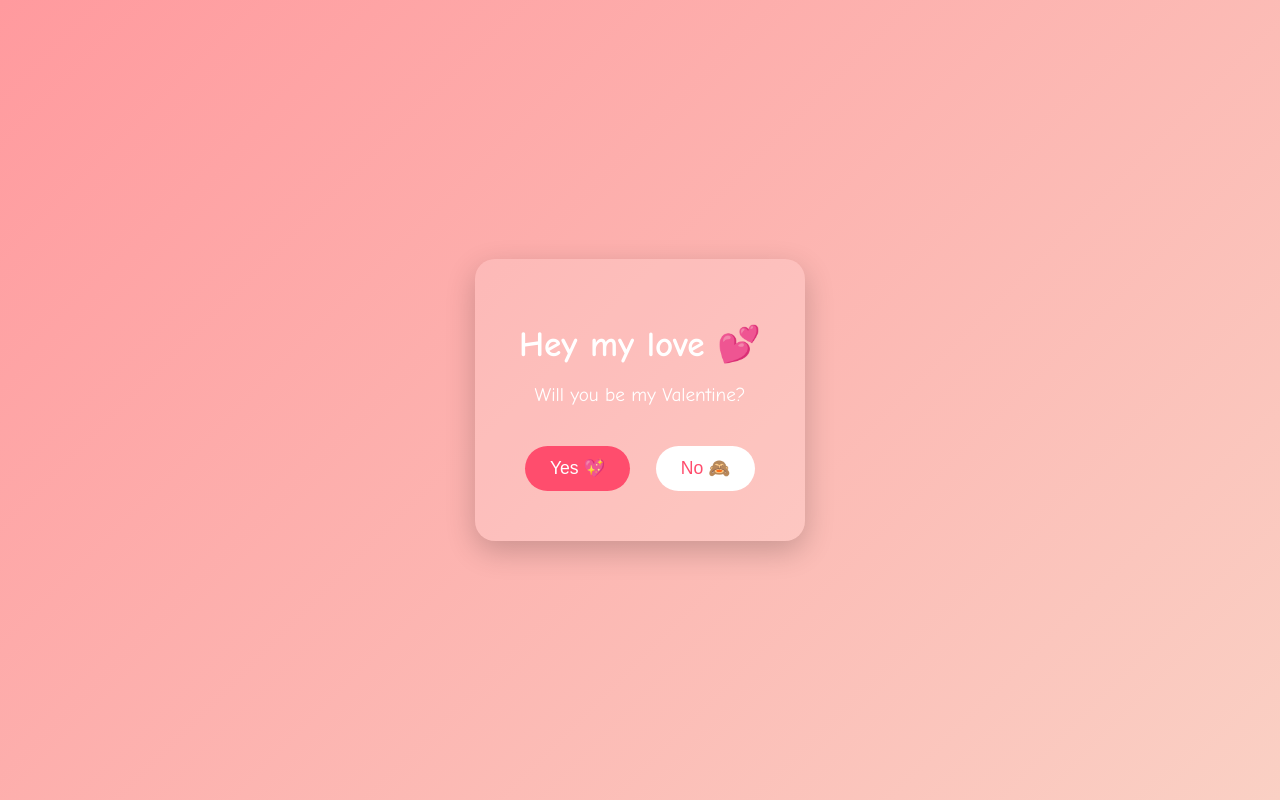
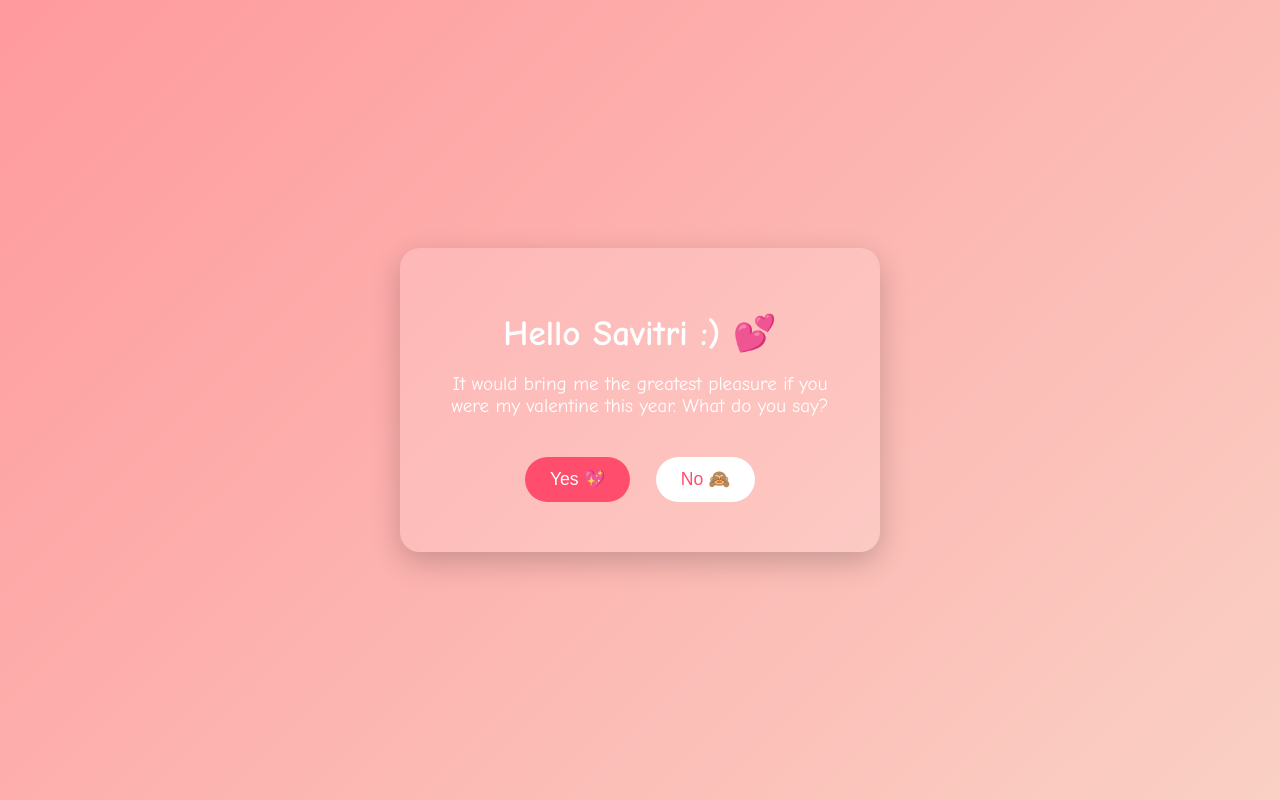
Before and after one commit to DamianHub23/Valentine, a plain HTML site: page index.html in a window 1280 px wide. Drawn offline with Linux system fonts and the light colour scheme.

Commit message:
Update index.html

```diff
--- a/index.html
+++ b/index.html
@@ -66,8 +66,8 @@
 <body>
 
   <div class="card">
-    <h1>Hey my love 💕</h1>
-    <p>Will you be my Valentine?</p>
+    <h1>Hello Savitri :) 💕</h1>
+    <p>It would bring me the greatest pleasure if you were my valentine this year. What do you say?</p>
 
     <div id="buttons">
       <button class="yes" onclick="sayYes()">Yes 💖</button>
@@ -76,7 +76,7 @@
 
     <div id="message" class="hidden">
       <h1>YAY!!! 🥰</h1>
-      <p>I can’t wait to spend Valentine’s Day with you 💘</p>
+      <p>I can’t wait to spend Valentine’s Day with you sweetheart :))) I love you 💘</p>
     </div>
   </div>
 
```
